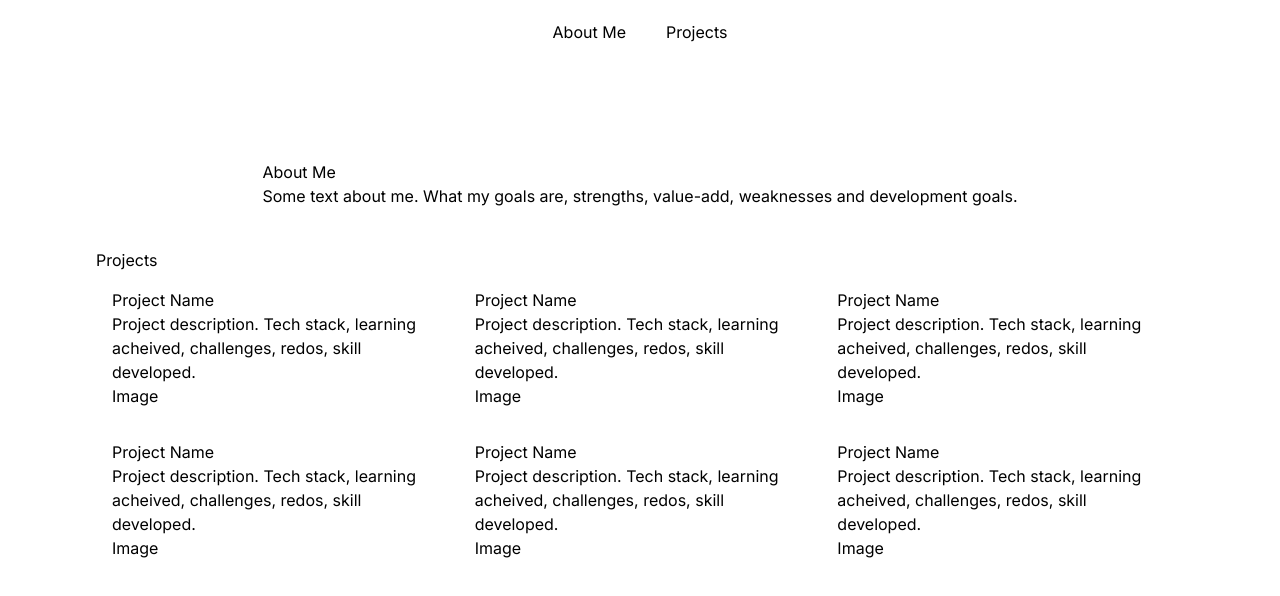
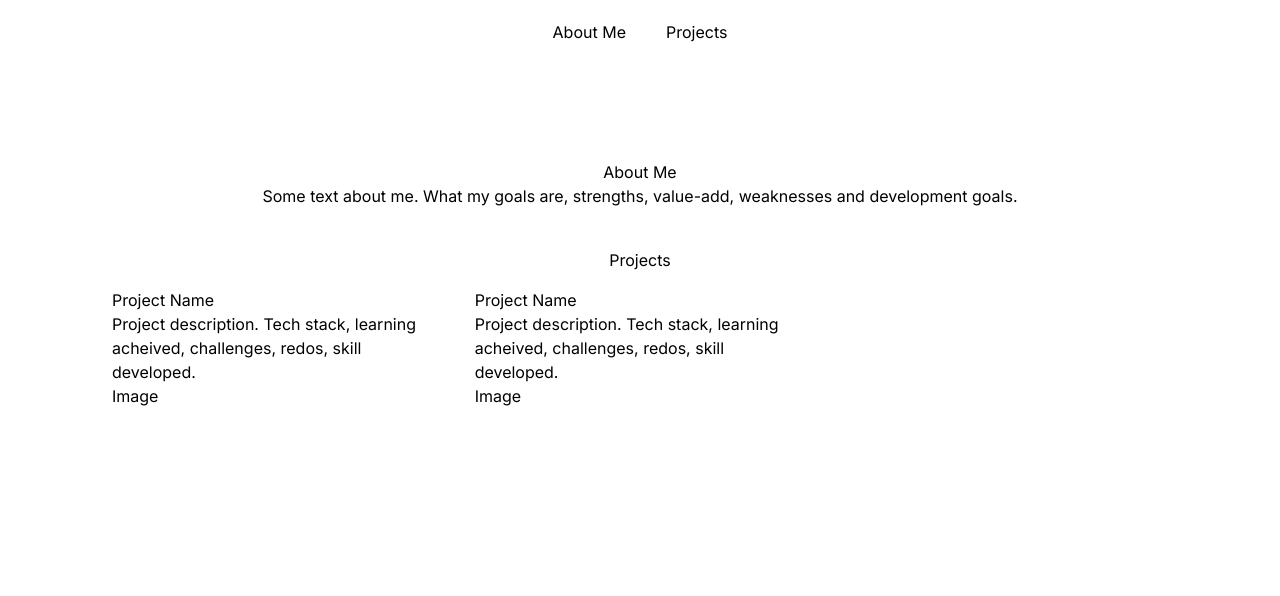
Before and after one commit to Vautheny/vautheny.github.io, a Next.js app: page / in a window 1280 px wide. Shown: the top 596 px of the page. Built offline with nearby package versions, Linux system fonts and the light colour scheme.

Commit message:
changed projects fields added automatic looing through projects

```diff
--- a/app/components/AboutMe.tsx
+++ b/app/components/AboutMe.tsx
@@ -3,7 +3,7 @@ import React from "react";
 const AboutMe = () => {
   return (
     <div id="about-me" className="pb-10">
-      <h2>About Me</h2>
+      <h2 className="w-fill text-center">About Me</h2>
       <p>
         Some text about me. What my goals are, strengths, value-add, weaknesses
         and development goals.
--- a/app/components/Projects.tsx
+++ b/app/components/Projects.tsx
@@ -3,25 +3,27 @@ import ProjectCard from "./ProjectCard";
 
 const Projects = () => {
   const Projects = [
-    {
-      name: "ONS Data Website Interface",
-      front_end: ["React"],
-      back_end: ["Third-Party API"],
-      github: "https://www.githublink.com",
-      demo: "https://www.demosite.com"
-    },
+      {
+        name: "React - ONS Data Website Interface",
+        tags: ["React", "Third-Party API", "JS"],
+        github: "https://www.githublink.com",
+        demo: "https://www.demosite.com"
+      },
+      {
+        name: "Python - Hangman Game",
+        front_end: ["Python", "Firebase"],
+        github: "https://www.githublink.com",
+        demo: "https://www.demosite.com"
+      },
   ];
 
   return (
     <div id="projects">
-      <h2>Projects</h2>
-      <div className="grid grid-flow-col grid-cols-3 grid-rows-2">
-        <ProjectCard />
-        <ProjectCard />
-        <ProjectCard />
-        <ProjectCard />
-        <ProjectCard />
-        <ProjectCard />
+      <h2 className="w-fill text-center">Projects</h2>
+      <div className="grid grid-cols-3 grid-rows-2 grid-flow-row-dense">
+        {Projects.map(()=>{
+            return (<ProjectCard />)
+        })}
       </div>
     </div>
   );
```
